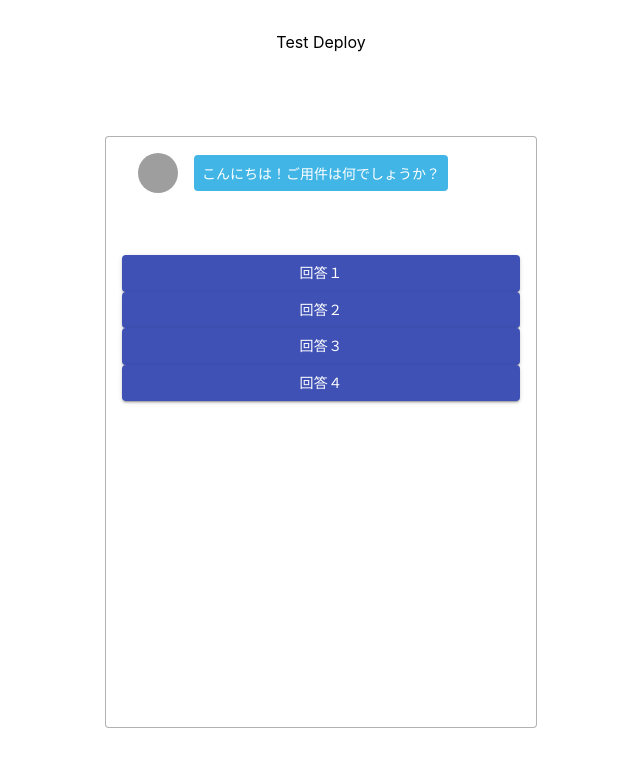
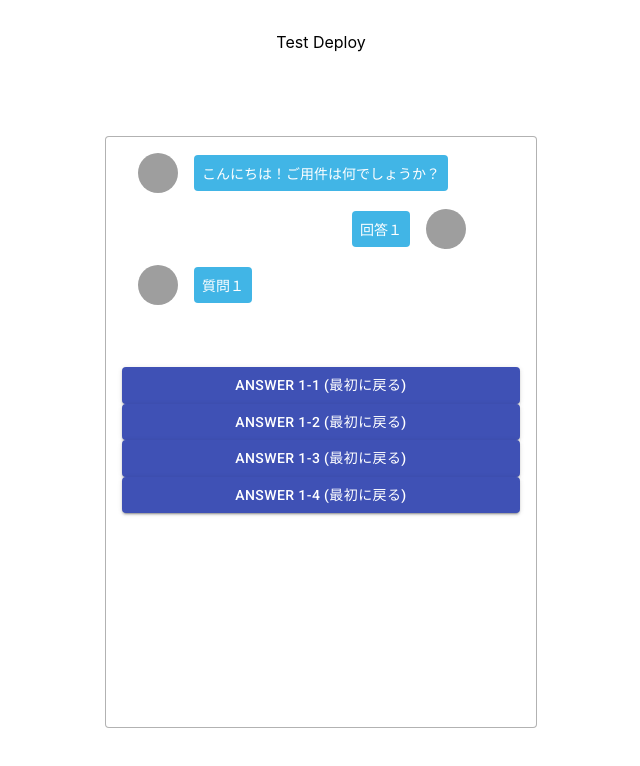
Before and after one commit to itoi10/chat, a React (Create React App) app: page / in a window 1280 px wide. Both pictures are taken after a click on the button "回答１". Shown: the top 766 px of the page, without its empty margins (319-959 px from the left). Built offline with nearby package versions, Linux system fonts and the light colour scheme; grey boxes are pictures that could not be loaded.

Commit message:
add select answer

```diff
--- a/src/App.tsx
+++ b/src/App.tsx
@@ -3,15 +3,17 @@ import  defaultDataset from './data/dataset'
 import './assets/styles/style.css'
 import { AnswersList, Chats } from './components/index'
 
+interface Props {
+}
 
 export interface ChatsContent {
   // チャット本文
   text: string
   // 質問or回答
-  type: string
+  type: "question" | "answer"
 }
 
-export interface Answers {
+export interface AnswersContent {
   // 回答内容
   content: string
   // 次の質問のID
@@ -19,24 +21,19 @@ export interface Answers {
 }
 
 export interface Dataset {
-  id:       string;
-  answers:  Answers[];
+  answers:  AnswersContent[];
   question: string;
-}
-
-
-interface Props {
 }
 
 interface State {
   // 回答コンポーネントに表示するデータ
-  answers: Array<Answers>
+  answers: AnswersContent[]
   // チャットコンポーネントに表示するデータ
-  chats: Array<ChatsContent>
+  chats: ChatsContent[]
   // 現在の質問ID
   currentId: string,
   // 質問と回答のデータセット
-  dataset: Array<Dataset>,
+  dataset: {[key: string]: Dataset},
   // 問い合わせフォーム用モーダルの開閉
   open: boolean
 }
@@ -52,33 +49,55 @@ class App extends React.Component<Props, State> {
       dataset: defaultDataset,
       open: false,
     }
+    // コールバック関数, bindすると再作成されずパフォーマンス的に良い
+    this.selectAnswer = this.selectAnswer.bind(this)
   }
 
-  initAnswer = () => {
-    const initDataset = this.state.dataset[0]
-    const initAnswers = initDataset.answers
+  // 次の質問を表示
+  displayNextQuestion = (nextQuestionId:string) => {
+    const chats = this.state.chats
+    // チャットに質問追加
+    chats.push({
+      text: this.state.dataset[nextQuestionId].question,
+      type: 'question'
+    })
     this.setState({
-      answers: initAnswers
+      answers: this.state.dataset[nextQuestionId].answers,
+      chats: chats,
+      currentId: nextQuestionId
     })
   }
 
-  initChats = () => {
-    const initDataset = this.state.dataset[0]
-    const chat:ChatsContent = {
-      text: initDataset.question,
-      type: 'question'
+  // 回答選択, propsで各選択肢のonClickに渡される
+  selectAnswer = (answer: AnswersContent) => {
+    const selectedAnswer = answer.content
+    const nextQuestionId = answer.nextId
+    switch(true) {
+      case (nextQuestionId === 'init'):
+        // 最初は質問のみ設定
+        this.displayNextQuestion(nextQuestionId)
+        break
+      default:
+        // チャットに回答追加
+        const chats = this.state.chats
+        chats.push({
+          text: selectedAnswer,
+          type: 'answer'
+        })
+        this.setState({
+          chats: chats
+        })
+        // 次の質問設定
+        this.displayNextQuestion(nextQuestionId)
+        break
     }
-    const chats = this.state.chats
-    chats.push(chat)
-    this.setState({
-      chats: chats
-    })
+    console.log(this.state.chats)
   }
 
   // 初期化後の処理
   componentDidMount() {
-    this.initChats()
-    this.initAnswer()
+    const initAnswer = ""
+    this.selectAnswer({content: initAnswer, nextId: this.state.currentId})
   }
 
   render(): React.ReactNode {
@@ -87,7 +106,7 @@ class App extends React.Component<Props, State> {
         <p style={{textAlign: 'center', marginTop: '2rem'}}>Test Deploy</p>
         <div className="c-box">
           <Chats chats={this.state.chats}/>
-          <AnswersList answers={this.state.answers}/>
+          <AnswersList answers={this.state.answers} select={this.selectAnswer}/>
         </div>
       </section>
     );
--- a/src/assets/styles/style.css
+++ b/src/assets/styles/style.css
@@ -49,3 +49,19 @@
   max-width: 80%;
   width: auto;
 }
+
+/* チャットの向き */
+/* 左から */
+.p-chat__row {
+  display: flex;
+  flex-direction: row;
+  justify-content: flex-start;
+  padding-right: 0 !important;
+}
+/* 右から */
+.p-chat__reverse {
+  display: flex;
+  flex-direction: row-reverse;
+  justify-content: flex-end;
+  padding-right: 0 !important;
+}
--- a/src/components/Answer.tsx
+++ b/src/components/Answer.tsx
@@ -1,30 +1,18 @@
 import React from 'react'
 import Button from '@material-ui/core/Button'
-// import { makeStyles, createStyles, Theme } from '@material-ui/core/styles'
-
+import { AnswersContent } from '../App'
 
 interface Props {
-  content: string
+  answer: AnswersContent
+  select: (answer: AnswersContent) => void
 }
 
-
-// Material-UIデザインのカスタマイズ
-// const useStyles = makeStyles((theme: Theme) =>
-//   createStyles({
-//     root: {
-
-//     },
-//   })
-// );
-
-
-const Answer:React.FC<Props> = ({content}) => {
-  // const classes = useStyles()
+const Answer:React.FC<Props> = ({answer, select}) => {
 
   return (
     <>
-      <Button variant="contained" color="primary">
-        {content}
+      <Button variant="contained" color="primary" onClick={() => select(answer)}>
+        {answer.content}
       </Button>
     </>
   )
--- a/src/components/AnswersList.tsx
+++ b/src/components/AnswersList.tsx
@@ -1,17 +1,18 @@
 import React from 'react'
 import { Answer } from './index'
-import { Answers } from '../App'
+import { AnswersContent } from '../App'
 
 interface Props {
-  answers: Answers[]
+  answers: AnswersContent[]
+  select: (answer: AnswersContent) => void
 }
 
-const AnswersList:React.FC<Props> = ({answers}) => {
+const AnswersList:React.FC<Props> = ({answers, select}) => {
 
   return (
     <div className='c-grid__answer'>
-      {answers.map((value, index) => (
-        <Answer content={value.content} key={index}/>
+      {answers.map((answer, index) => (
+        <Answer answer={answer} key={index} select={select}/>
       ))}
     </div>
   )
--- a/src/components/Chat.tsx
+++ b/src/components/Chat.tsx
@@ -11,10 +11,17 @@ interface Props {
 
 const Chat:React.FC<Props> = ({chat}) => {
 
+  const isQuestion:boolean = chat.type === 'question'
+  const classes = isQuestion ? 'p-chat__row' : 'p-chat__reverse'
+
   return(
-    <ListItem>
+    <ListItem className={classes}>
       <ListItemAvatar>
-        <Avatar alt="icon" src="/static/images/avatar/1.jpg" />
+        {isQuestion ? (
+          <Avatar alt="Q" src="/static/images/avatar/1.jpg" />
+        ) : (
+          <Avatar alt="A" src="/static/images/avatar/2.jpg" />
+        )}
       </ListItemAvatar>
       <div className="p-chat__bubble">
         {chat.text}
--- a/src/data/dataset.js
+++ /dev/null
@@ -1,24 +0,0 @@
-const defaultDataset = [
-  {
-    "id": "init",
-    "answers": [
-        {"content": "回答１", "nextId": "nextId 1"},
-        {"content": "回答２", "nextId": "nextId 2"},
-        {"content": "回答３", "nextId": "nextId 3"},
-        {"content": "回答４", "nextId": "nextId 4"}
-    ],
-    "question": "こんにちは！ご用件は何でしょうか？"
-  },
-  {
-    "id": "2",
-    "answers": [
-        {"content": "Answer 2-1", "nextId": "nextId 3"},
-        {"content": "Answer 2-2", "nextId": "nextId 4"},
-        {"content": "Answer 2-3", "nextId": "nextId 5"},
-        {"content": "Answer 2-4", "nextId": "nextId 6"}
-    ],
-    "question": "Question-2"
-  }
-]
-
-export default defaultDataset
--- /dev/null
+++ b/src/data/dataset.ts
@@ -0,0 +1,49 @@
+const defaultDataset = {
+  "init": {
+    "answers": [
+        {"content": "回答１", "nextId": "q1"},
+        {"content": "回答２", "nextId": "q2"},
+        {"content": "回答３", "nextId": "q3"},
+        {"content": "回答４", "nextId": "q4"}
+    ],
+    "question": "こんにちは！ご用件は何でしょうか？"
+  },
+  "q1": {
+    "answers": [
+        {"content": "Answer 1-1 (最初に戻る)", "nextId": "init"},
+        {"content": "Answer 1-2 (最初に戻る)", "nextId": "init"},
+        {"content": "Answer 1-3 (最初に戻る)", "nextId": "init"},
+        {"content": "Answer 1-4 (最初に戻る)", "nextId": "init"}
+    ],
+    "question": "質問１"
+  },
+  "q2": {
+    "answers": [
+        {"content": "Answer 2-1 (最初に戻る)", "nextId": "init"},
+        {"content": "Answer 2-2 (最初に戻る)", "nextId": "init"},
+        {"content": "Answer 2-3 (最初に戻る)", "nextId": "init"},
+        {"content": "Answer 2-4 (最初に戻る)", "nextId": "init"}
+    ],
+    "question": "質問２"
+  },
+  "q3": {
+    "answers": [
+        {"content": "Answer 3-1 (最初に戻る)", "nextId": "init"},
+        {"content": "Answer 3-2 (最初に戻る)", "nextId": "init"},
+        {"content": "Answer 3-3 (最初に戻る)", "nextId": "init"},
+        {"content": "Answer 3-4 (最初に戻る)", "nextId": "init"}
+    ],
+    "question": "質問３"
+  },
+  "q4": {
+    "answers": [
+        {"content": "Answer 4-1 (最初に戻る)", "nextId": "init"},
+        {"content": "Answer 4-2 (最初に戻る)", "nextId": "init"},
+        {"content": "Answer 4-3 (最初に戻る)", "nextId": "init"},
+        {"content": "Answer 4-4 (最初に戻る)", "nextId": "init"}
+    ],
+    "question": "質問４"
+  }
+}
+
+export default defaultDataset
```
Also changed, not shown: memo.txt, 1 other file (tests, documents, lock files or other folders).
